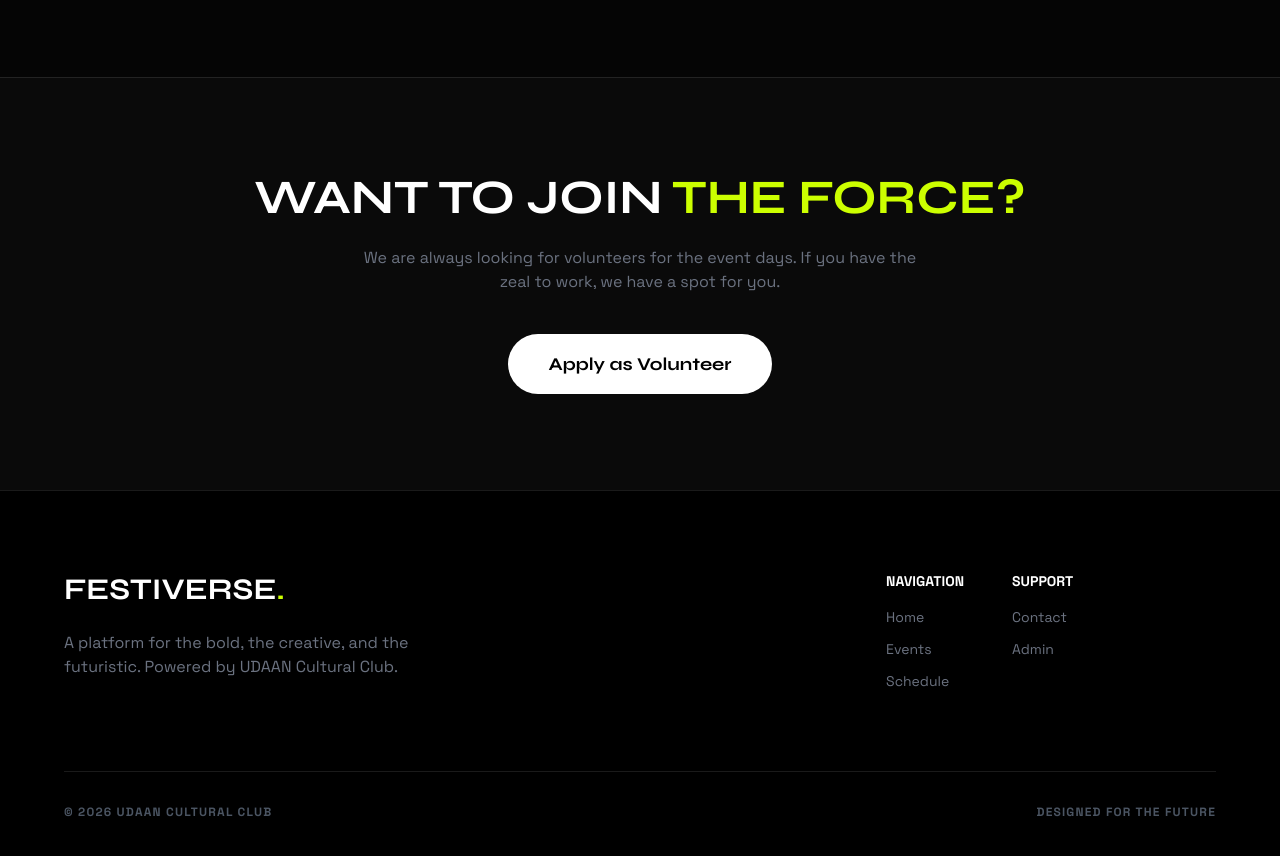
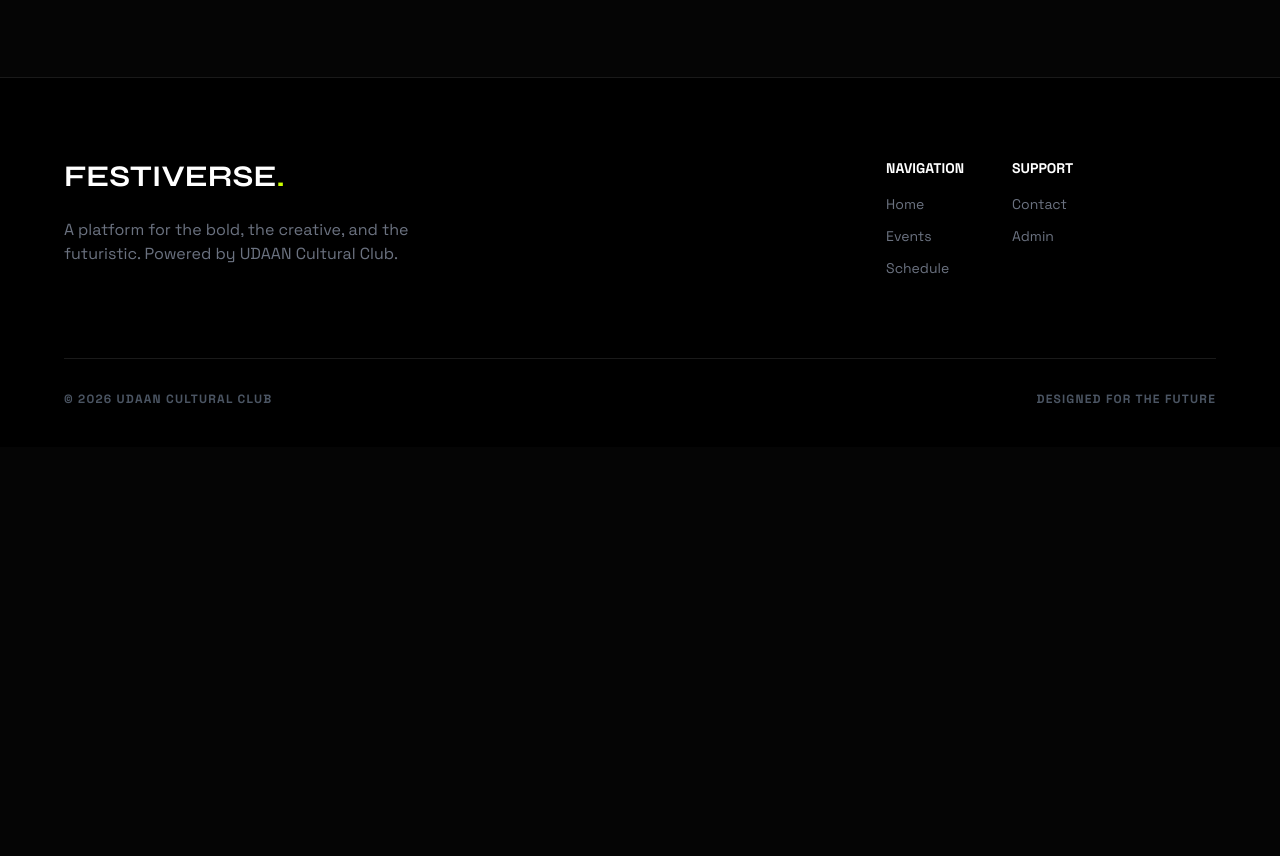
Before and after one commit to GautamSharma-coder/festiverse26, a plain HTML site: page team.html in a window 1280 px wide. Shown: the part 2225-3081 px from the top of the page. After the commit the page ends 2672 px from the top, so only its background shows below. Drawn offline with nearby package versions, Linux system fonts and the light colour scheme.

Commit message:
Remove volunteer application section from team.html
Removed the volunteer section from the team page.

```diff
--- a/team.html
+++ b/team.html
@@ -232,18 +232,6 @@
     </div>
   </section>
 
-  <section class="py-24 border-t border-white/10 bg-[#0a0a0a] text-center px-6">
-    <h2 class="font-display text-4xl md:text-5xl font-bold text-white mb-6">
-      WANT TO JOIN <span class="text-[#ccff00]">THE FORCE?</span>
-    </h2>
-    <p class="text-gray-500 max-w-xl mx-auto mb-10">
-        We are always looking for volunteers for the event days.
-        If you have the zeal to work, we have a spot for you.
-    </p>
-    <a href="contact.html" class="inline-block bg-white text-black font-display font-bold text-lg px-10 py-4 rounded-full hover:scale-105 hover:bg-[#ccff00] transition-all duration-300">
-      Apply as Volunteer
-    </a>
-  </section>
 
   <footer class="pt-20 pb-10 px-6 md:px-16 bg-black border-t border-white/10">
     <div class="flex flex-col md:flex-row justify-between gap-12 mb-20">
```
